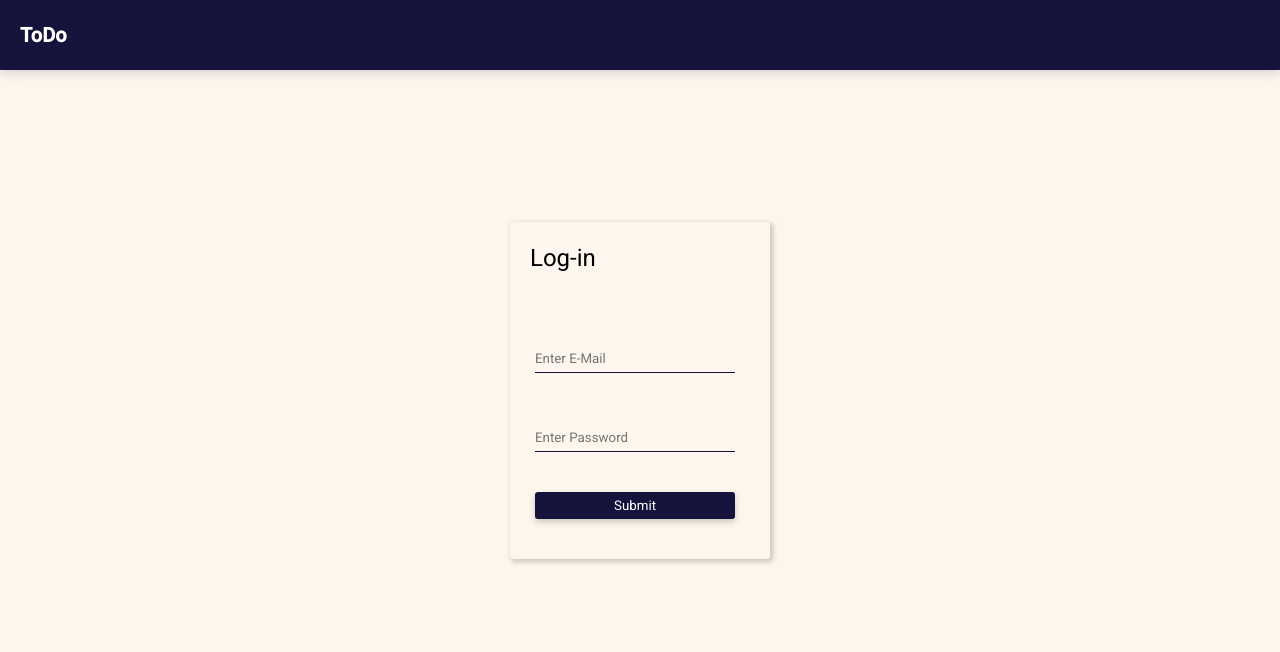
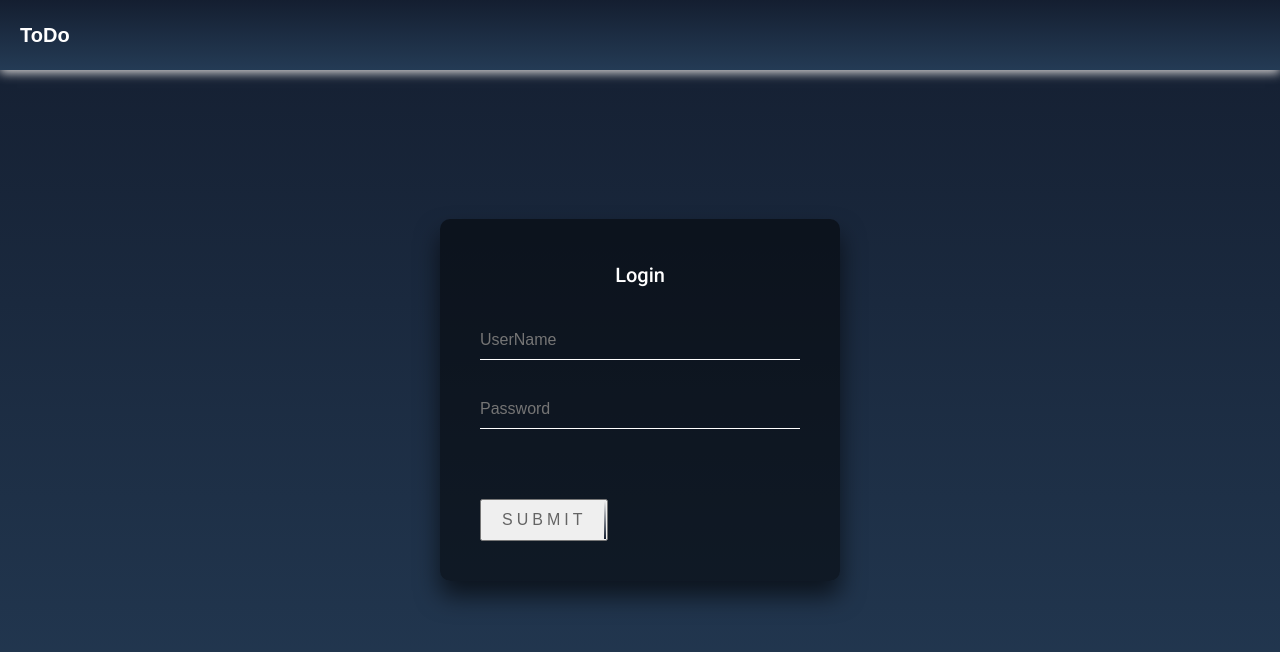
Before and after one commit to yashwanth-arh/toDoSoft, an Angular app: page / in a window 1280 px wide. Shown: the top 652 px of the page. Built offline with nearby package versions, Linux system fonts and the light colour scheme.

Commit message:
changed login ui

```diff
--- a/src/app/login/login.component.html
+++ b/src/app/login/login.component.html
@@ -4,8 +4,8 @@
         hii
     </div> -->
   <!-- <div fxFlex="50"> -->
-  <div>
-    <form (ngSubmit)="loginProcess()" [formGroup]="formGroup">
+  <!-- <div> -->
+    <!-- <form (ngSubmit)="loginProcess()" [formGroup]="formGroup">
       <h1>Log-in</h1>
       <input
         placeholder="Enter E-Mail"
@@ -20,7 +20,27 @@
         formControlName="password"
       />
       <button type="submit">Submit</button>
+    </form> -->
+  <!-- </div> -->
+  <!-- </div> -->
+  <div class="login-box">
+    <h2>Login</h2>
+    <form (ngSubmit)="loginProcess()" [formGroup]="formGroup">
+      <div class="user-box">
+        <input type="email" placeholder="UserName" formControlName="email" required>
+        <!-- <label>Username</label> -->
+      </div>
+      <div class="user-box">
+        <input type="password" placeholder="Password" formControlName="password" required>
+        <!-- <label>Password</label> -->
+      </div>
+      <button>
+        <span></span>
+        <span></span>
+        <span></span>
+        <span></span>
+        Submit
+      </button>
     </form>
   </div>
-  <!-- </div> -->
 </div>
--- a/src/app/login/login.component.scss
+++ b/src/app/login/login.component.scss
@@ -1,93 +1,161 @@
-$color: #15133C;
-
-h1,
-input::-webkit-input-placeholder,
-button {
-  font-family: "roboto", sans-serif;
-  transition: all 0.3s ease-in-out;
+html {
+  height: 100%;
 }
 
-form {
+.login-box {
+  position: absolute;
+  top: 50%;
+  left: 50%;
+  width: 400px;
+  padding: 40px;
+  transform: translate(-50%, -50%);
+  background: rgba(0,0,0,.5);
   box-sizing: border-box;
-  width: 260px;
-  box-shadow: 2px 2px 5px 1px rgba(0, 0, 0, 0.2);
-  padding-bottom: 40px;
-  border-radius: 3px;
-  h1 {
-    box-sizing: border-box;
-    padding: 20px;
+  box-shadow: 0 15px 25px rgba(0,0,0,.6);
+  border-radius: 10px;
+}
+
+.login-box h2 {
+  margin: 0 0 30px;
+  padding: 0;
+  color: #fff;
+  text-align: center;
+}
+
+.login-box .user-box {
+  position: relative;
+}
+
+.login-box .user-box input {
+  width: 100%;
+  padding: 10px 0;
+  font-size: 16px;
+  color: #fff;
+  margin-bottom: 30px;
+  border: none;
+  border-bottom: 1px solid #fff;
+  outline: none;
+  background: transparent;
+}
+.login-box .user-box label {
+  position: absolute;
+  top:0;
+  left: 0;
+  padding: 10px 0;
+  font-size: 16px;
+  color: #fff;
+  pointer-events: none;
+  transition: .5s;
+}
+
+.login-box .user-box input:focus ~ label,
+.login-box .user-box input:valid ~ label {
+  top: -20px;
+  left: 0;
+  color: #03e9f4;
+  font-size: 12px;
+}
+
+.login-box form button {
+  position: relative;
+  display: inline-block;
+  padding: 10px 20px;
+  color: #646464;
+  font-size: 16px;
+  text-decoration: none;
+  text-transform: uppercase;
+  overflow: hidden;
+  transition: .5s;
+  margin-top: 40px;
+  letter-spacing: 4px
+}
+
+.login-box button:hover {
+  background: #141e30;
+  color: #fff;
+  border-radius: 5px;
+  // box-shadow: 0 0 5px #03e9f4,
+  //             0 0 25px #03e9f4,
+  //             0 0 50px #03e9f4,
+  //             0 0 100px #03e9f4;
+}
+
+.login-box button span {
+  position: absolute;
+  display: block;
+}
+
+.login-box button span:nth-child(1) {
+  top: 0;
+  left: -100%;
+  width: 100%;
+  height: 2px;
+  background: linear-gradient(90deg, transparent, #141e30);
+  animation: btn-anim1 1s linear infinite;
+}
+
+@keyframes btn-anim1 {
+  0% {
+    left: -100%;
+  }
+  50%,100% {
+    left: 100%;
   }
 }
 
-input {
-  margin: 40px 25px;
-  width: 200px;
-  display: block;
-  border: none;
-  padding: 17px 0px 6px 0px;
-  border-bottom: solid 1px $color;
-  transition: all 0.3s cubic-bezier(0.64, 0.09, 0.08, 1);
-  background: linear-gradient(to bottom, rgba(255, 255, 255, 0) 96%, $color 4%);
-  background-position: -200px 0;
-  background-size: 200px 100%;
-  background-repeat: no-repeat;
-  color: darken($color, 20%);
+.login-box button span:nth-child(2) {
+  top: -100%;
+  right: 0;
+  width: 2px;
+  height: 100%;
+  background: linear-gradient(180deg, transparent, #141e30);
+  animation: btn-anim2 1s linear infinite;
+  animation-delay: .25s
+}
 
-  &:focus,
-  &:valid {
-    box-shadow: none;
-    outline: none;
-    background-position: 0 0;
-
-    &::-webkit-input-placeholder {
-      color: $color;
-      font-size: 11px;
-      transform: translateY(-20px);
-      // visibility: visible !important;
-    }
+@keyframes btn-anim2 {
+  0% {
+    top: -100%;
+  }
+  50%,100% {
+    top: 100%;
   }
 }
 
-button {
-  border: none;
-  background: $color;
-  cursor: pointer;
-  border-radius: 3px;
-  padding: 6px;
-  width: 200px;
-  color: white;
-  margin-left: 25px;
-  box-shadow: 0 3px 6px 0 rgba(0, 0, 0, 0.2);
-  &:hover {
-    transform: translateY(-3px);
-    box-shadow: 0 6px 6px 0 rgba(0, 0, 0, 0.2);
+.login-box button span:nth-child(3) {
+  bottom: 0;
+  right: -100%;
+  width: 100%;
+  height: 2px;
+  background: linear-gradient(270deg, transparent, #141e30);
+  animation: btn-anim3 1s linear infinite;
+  animation-delay: .5s
+}
+
+@keyframes btn-anim3 {
+  0% {
+    right: -100%;
+  }
+  50%,100% {
+    right: 100%;
   }
 }
 
-.follow {
-  width: 42px;
-  height: 42px;
-  border-radius: 50px;
-  background: #03a9f4;
-  display: inline-block;
-  margin: 50px calc(50% - 21px);
-  white-space: nowrap;
-  padding: 13px;
-  box-sizing: border-box;
-  color: white;
-  transition: all 0.2s ease;
-  font-family: Roboto, sans-serif;
-  text-decoration: none;
-  box-shadow: 0 5px 6px 0 rgba(0, 0, 0, 0.2);
-  i {
-    margin-right: 20px;
-    transition: margin-right 0.2s ease;
+.login-box button span:nth-child(4) {
+  bottom: -100%;
+  left: 0;
+  width: 2px;
+  height: 100%;
+  background: linear-gradient(360deg, transparent, #141e30);
+  animation: btn-anim4 1s linear infinite;
+  animation-delay: .75s
+}
+
+@keyframes btn-anim4 {
+  0% {
+    bottom: -100%;
   }
-  &:hover {
-    width: 134px;
-    transform: translateX(-50px);
-    i {
-      margin-right: 10px;
-    }
+  50%,100% {
+    bottom: 100%;
   }
 }
--- a/src/app/nav/nav.component.scss
+++ b/src/app/nav/nav.component.scss
@@ -1,8 +1,9 @@
 .navBar{
+  font-family: sans-serif;
     width: 100%;
     height: 70px;
     padding: 20px;
-    background-color: #15133C;
+    background: linear-gradient(#141e30, #243b55);
     box-shadow: 0px 3px 10px #d4d2d2;
     .appText{
         color: #fff;
--- a/src/styles.scss
+++ b/src/styles.scss
@@ -5,12 +5,12 @@ body {
   height: 100%;
   max-width: 100vw;
   overflow: hidden;
+  margin:0;
+  padding:0;
+  font-family: sans-serif;
+  background: linear-gradient(#141e30, #243b55);
 }
-body {
-  margin: 0;
-  font-family: Roboto, "Helvetica Neue", sans-serif;
-  background-color: #fdf6ec;
-}
+
 
 // .container {
 //   margin: 0 auto;
```
